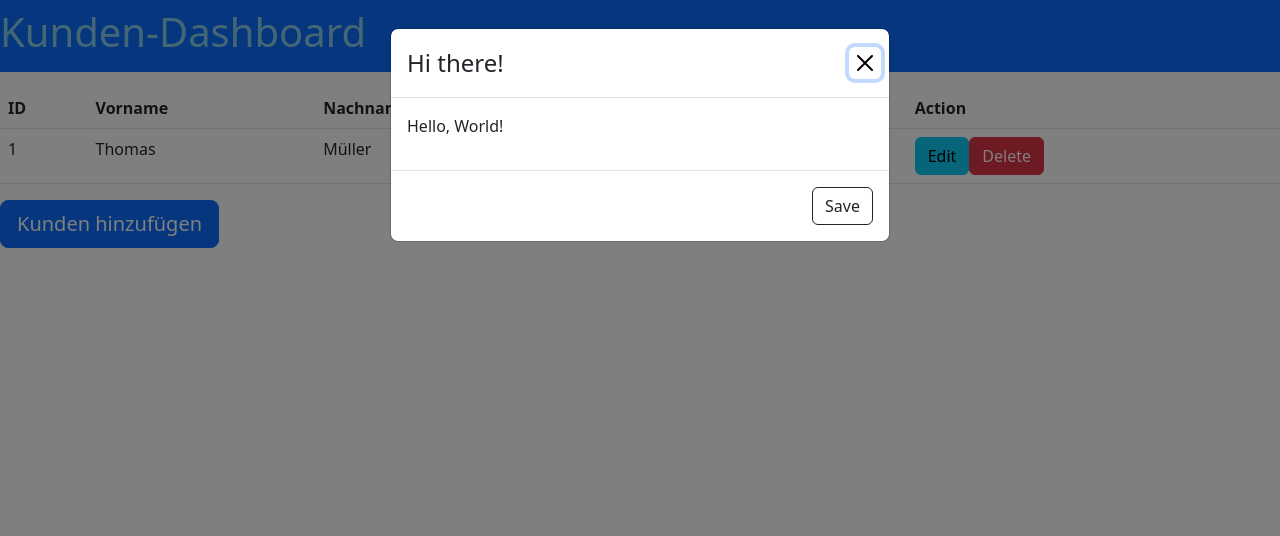
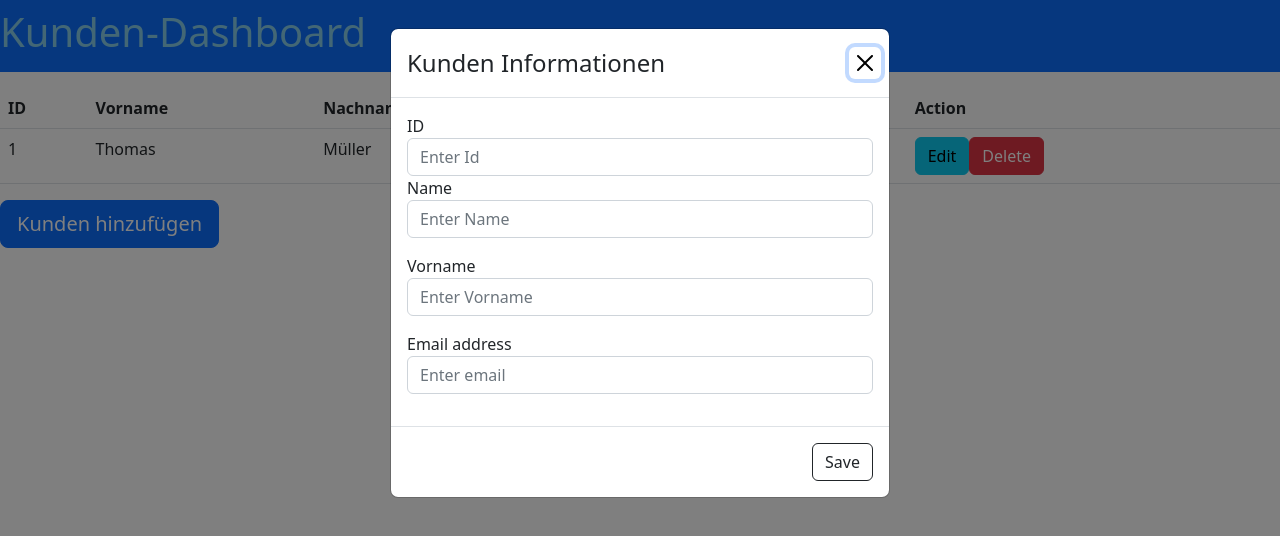
Before and after one commit to hamzaKes/CrudOP, an Angular app: page / in a window 1280 px wide. Both pictures are taken after a click on the button "Kunden hinzufügen". Shown: the top 536 px of the page. Built offline with nearby package versions, Linux system fonts and the light colour scheme.

Commit message:
Add/edit form Build

```diff
--- a/src/app/app.module.ts
+++ b/src/app/app.module.ts
@@ -3,7 +3,7 @@ import { BrowserModule } from '@angular/platform-browser';
 
 import { AppComponent } from './app.component';
 import { KundenDashboardComponent } from './kunden-dashboard/kunden-dashboard.component';
-import {FormsModule} from "@angular/forms";
+import {FormsModule, ReactiveFormsModule} from "@angular/forms";
 import { NgbModule } from '@ng-bootstrap/ng-bootstrap';
 
 @NgModule({
@@ -14,6 +14,7 @@ import { NgbModule } from '@ng-bootstrap/ng-bootstrap';
   imports: [
     BrowserModule,
     FormsModule,
+    ReactiveFormsModule,
     NgbModule
   ],
   providers: [],
--- a/src/app/kunden-dashboard/kunden-dashboard.component.html
+++ b/src/app/kunden-dashboard/kunden-dashboard.component.html
@@ -29,15 +29,39 @@
 
 <ng-template #content let-c="close" let-d="dismiss">
   <div class="modal-header">
-    <h4 class="modal-title" id="modal-basic-title">Hi there!</h4>
+    <h4 class="modal-title" id="modal-basic-title">Kunden Informationen</h4>
     <button type="button" class="btn-close" aria-label="Close" (click)="d('Cross click')"></button>
   </div>
   <div class="modal-body">
-    <p>Hello, World!</p>
+    <form [formGroup]="formValue">
+      <div class="form-group">
+        <label for = "Id">ID</label>
+        <input type="text"  class="form-control" id="Id"  placeholder="Enter Id">
+
+      </div>
+
+      <div class="form-group mb-3">
+        <label for = "name">Name</label>
+        <input type="text"  class="form-control" id="name"  placeholder="Enter Name">
+
+      </div>
+
+      <div class="form-group mb-3">
+        <label for = "vorname">Vorname</label>
+        <input type="text"  class="form-control" id="vorname"  placeholder="Enter Vorname">
+
+      </div>
+
+      <div class="form-group mb-3">
+        <label for = "E-Mail address">Email address</label>
+        <input type="email"  class="form-control" id="E-Mail address" aria-describedby="emailHelp" placeholder="Enter email">
+
+      </div>
+    </form>
   </div>
   <div class="modal-footer">
     <button type="button" class="btn btn-outline-dark" (click)="c('Save click')">Save</button>
   </div>
 </ng-template>
 
-<button class="btn btn-lg btn-primary" (click)="open(content)">Kunden hinzufügen</button>
+<button class="btn btn-lg btn-primary" id="add" (click)="open(content)">Kunden hinzufügen</button>
--- a/src/app/kunden-dashboard/kunden-dashboard.component.ts
+++ b/src/app/kunden-dashboard/kunden-dashboard.component.ts
@@ -1,5 +1,6 @@
 import { Component, OnInit } from '@angular/core';
 import {NgbModal, NgbModalConfig} from "@ng-bootstrap/ng-bootstrap";
+import {FormBuilder, FormGroup} from "@angular/forms";
 
 @Component({
   selector: 'app-kunden-dashboard',
@@ -10,15 +11,21 @@ import {NgbModal, NgbModalConfig} from "@ng-bootstrap/ng-bootstrap";
 export class KundenDashboardComponent implements OnInit {
 
 
-
-  constructor(config: NgbModalConfig, private modalService: NgbModal) {
+  formValue !: FormGroup;
+  constructor(private formbuilder:FormBuilder, config: NgbModalConfig, private modalService: NgbModal) {
     // customize default values of modals used by this component tree
     config.backdrop = 'static';
     config.keyboard = false;
   }
 
+
   ngOnInit(): void {
-
+  this.formValue = this.formbuilder.group({
+    Id: [''],
+    Name: [''],
+    Vorname: [''],
+    Email: ['']
+  });
   }
   open(content: any) {
     this.modalService.open(content);
```
Also changed, not shown: 1 other file (tests, documents, lock files or other folders).
